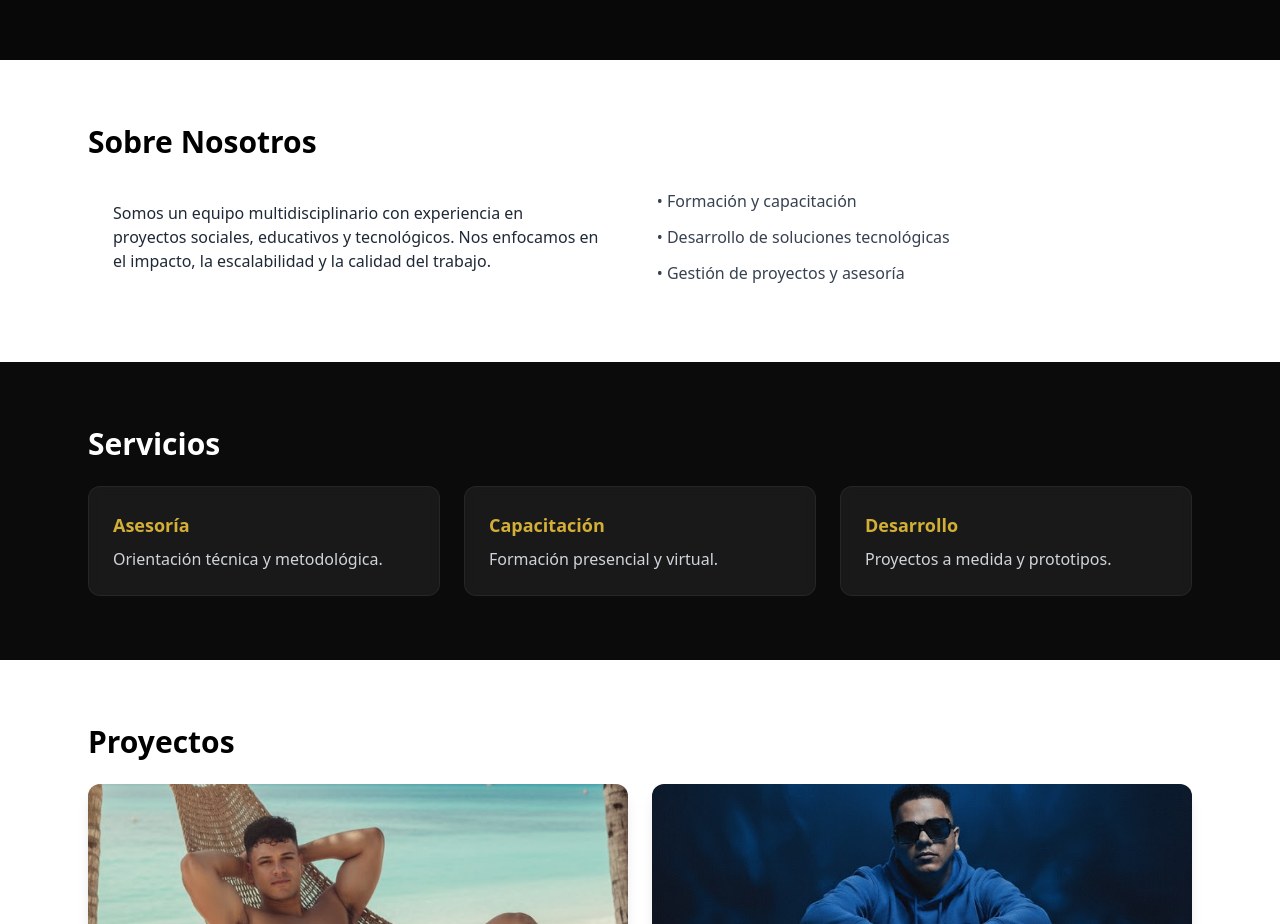
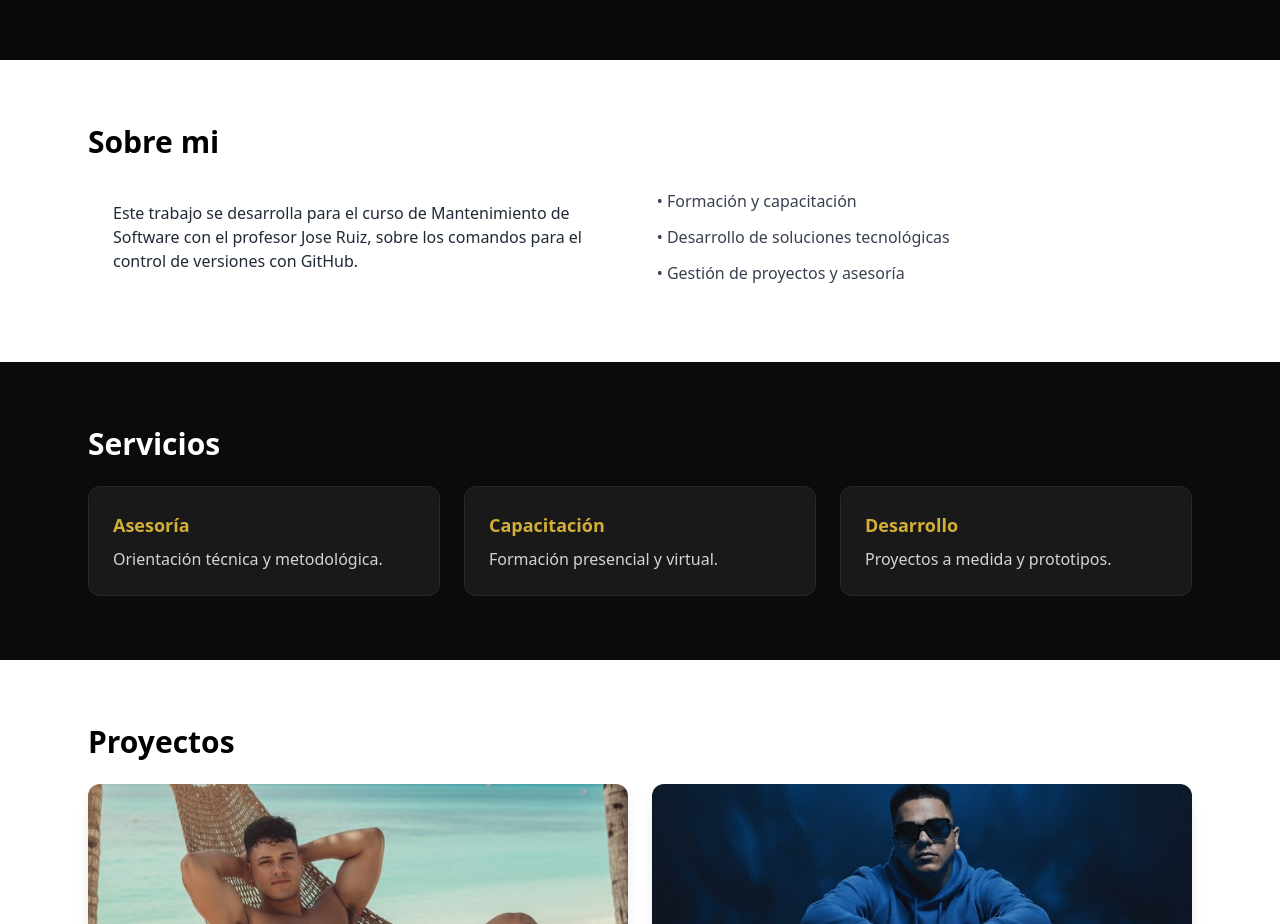
Before and after one commit to Sectorkmilo/portafolio_react_premium, a React (Vite) app: page / in a window 1280 px wide. Shown: the part 980-1904 px from the top of the page. Built offline with nearby package versions, Linux system fonts and the light colour scheme.

Commit message:
se cambia el texto sobre mi

```diff
--- a/src/components/About.jsx
+++ b/src/components/About.jsx
@@ -2,11 +2,11 @@ export default function About(){
   return (
     <section id="about" className="py-16 bg-white text-black">
       <div className="max-w-6xl mx-auto px-6">
-        <h2 className="text-3xl font-bold mb-4">Sobre Nosotros</h2>
+        <h2 className="text-3xl font-bold mb-4">Sobre mi</h2>
         <div className="md:flex gap-8 items-center">
           <div className="md:w-1/2 glass p-6 rounded-xl">
             <p className="text-gray-800">
-              Somos un equipo multidisciplinario con experiencia en proyectos sociales, educativos y tecnológicos. Nos enfocamos en el impacto, la escalabilidad y la calidad del trabajo.
+              Este trabajo se desarrolla para el curso de Mantenimiento de Software con el profesor Jose Ruiz, sobre los comandos para el control de versiones con GitHub.
             </p>
           </div>
           <div className="md:w-1/2 mt-6 md:mt-0">
```
